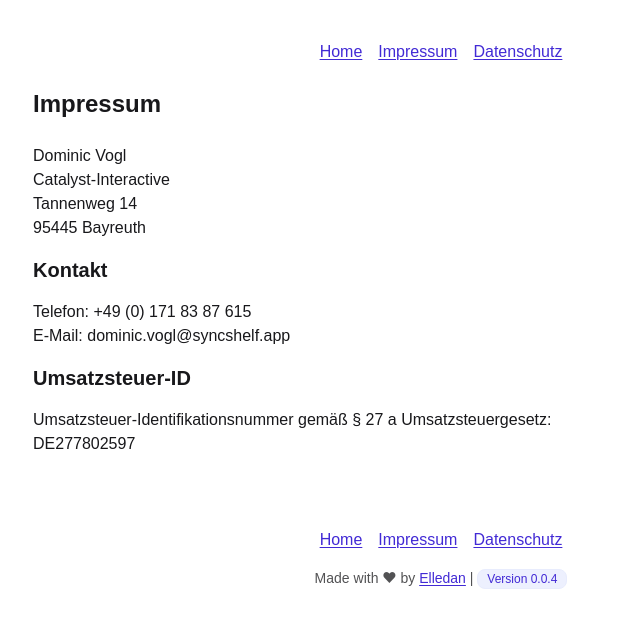
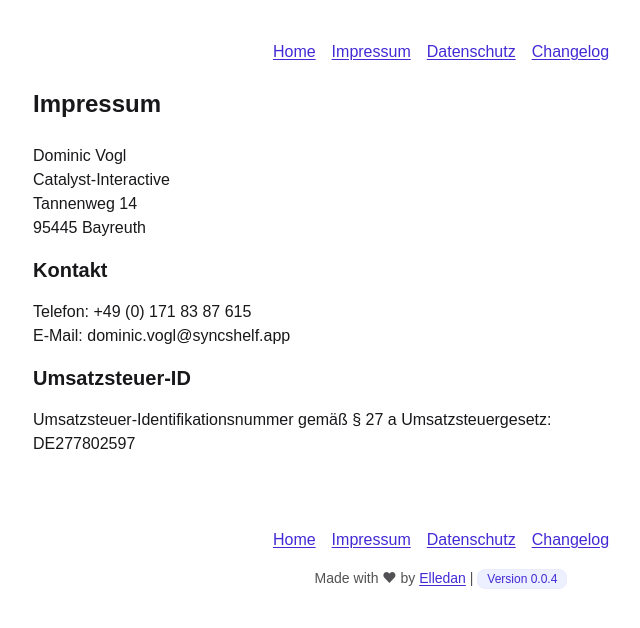
Before and after one commit to dominicvogl/mobile-barcode-scanner, a Next.js app: page /impressum in a window 1280 px wide. Shown: the top 628 px of the page, without its empty margins (199-839 px from the left). Built offline with nearby package versions, Linux system fonts and the light colour scheme; a web font is replaced by a local one.

Commit message:
add changelog link to footer and extract `FooterNaviItem` component

```diff
--- a/components/TemplateParts/FooterNavi.js
+++ b/components/TemplateParts/FooterNavi.js
@@ -1,3 +1,5 @@
+import FooterNaviItem from "@/components/TemplateParts/FooterNaviItem";
+
 export default function FooterNavi() {
 	const FooterNaviData = [
 		{
@@ -11,15 +13,18 @@ export default function FooterNavi() {
 		{
 			"url": "./datenschutz",
 			"title": "Datenschutz",
+		},
+		{
+			"url": "https://dominic-vogl.notion.site/Syncshelf-Scanner-2c407c6817d280079340d4b6e3a3cf83?source=copy_link",
+			"title": "Changelog",
+			"target": "_blank",
 		}
 	]
 
 	return (
 		<ul className={"flex justify-center gap-4"}>
 			{FooterNaviData && FooterNaviData.map((item, index) => (
-				<li key={index}>
-					<a href={item.url} className={"underline underline-offset-2 text-primary hover:text-secondary"}>{item.title}</a>
-				</li>
+				<FooterNaviItem key={index} item={item} />
 			))}
 		</ul>
 	)
--- /dev/null
+++ b/components/TemplateParts/FooterNaviItem.js
@@ -0,0 +1,9 @@
+export default function FooterNaviItem({index, item}) {
+
+	return (
+		<li>
+			<a href={item.url} target={item.target || "_self"} className={"underline underline-offset-2 text-primary hover:text-secondary"}>{item.title}</a>
+		</li>
+	)
+
+}
```
Also changed, not shown: 1 other file (tests, documents, lock files or other folders).
